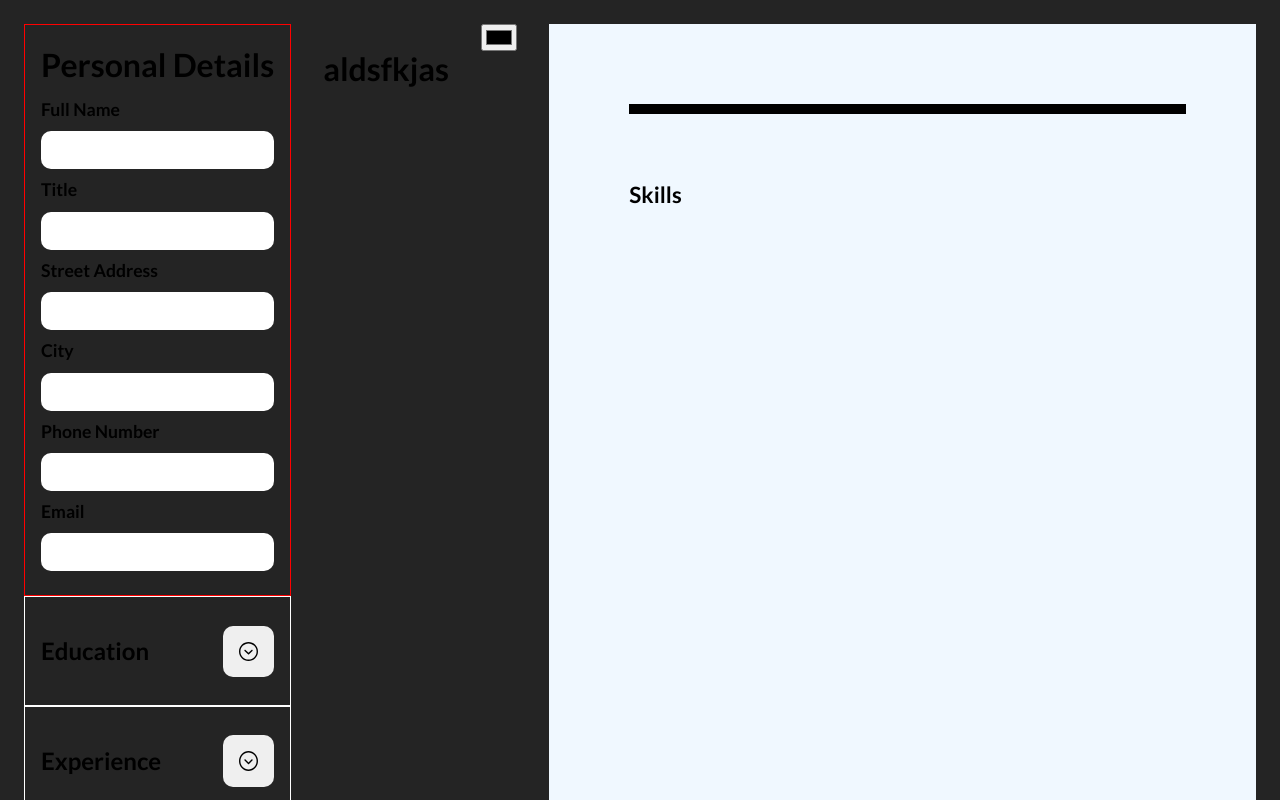
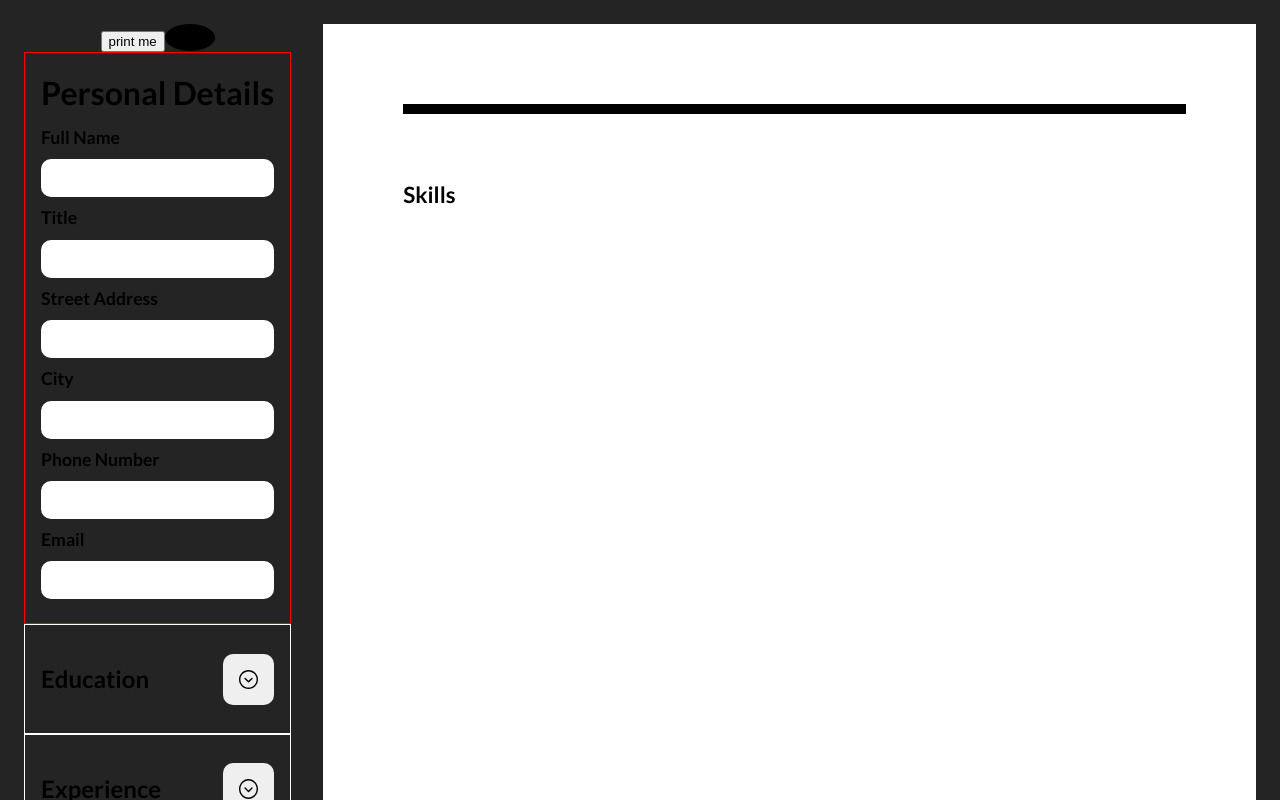
Before and after one commit to rzho17/react-cv-app, a React (Vite) app: page / in a window 1280 px wide. Shown: the top 800 px of the page. Built offline with nearby package versions, Linux system fonts and the light colour scheme.

Commit message:
added print button and fixed styles

```diff
--- a/src/App.jsx
+++ b/src/App.jsx
@@ -209,8 +209,30 @@ function App() {
     setColor({ color: item.target.value });
   }
 
+  const cvForm = document.querySelector(".cv--main");
+
+  function printWindow() {
+    window.print(cvForm);
+  }
+
   return (
     <main>
+      <div className="sidebar">
+        <input
+          className="printButton"
+          type="button"
+          name=""
+          id=""
+          value={"print me"}
+          onClick={printWindow}
+        />
+        <input
+          style={{ background: color.color, border: color.color }}
+          className="colorPicker"
+          type="color"
+          onChange={(evt) => updateColor(evt)}
+          value={color.color}
+        />
         <Form
           formData={personalFormData}
           handleChange={handleChange}
@@ -227,12 +249,8 @@ function App() {
           educationCondition={educationCondition}
           experienceCondition={experienceCondition}
         />
-      <h1 style={{ color: color.color }}>aldsfkjas</h1>
-      <input
-        type="color"
-        onChange={(evt) => updateColor(evt)}
-        value={color.color}
-      />
+      </div>
+
       <Cv
         personalFormData={personalFormData}
         educationData={educationData}
--- a/src/components/Cv.jsx
+++ b/src/components/Cv.jsx
@@ -24,7 +24,7 @@ export default function Cv({
         <p>(123) 456-7890</p>
         <p>no_reply@example.com</p>
       </div> */}
-      <Header personalFormData={personalFormData} />
+      <Header personalFormData={personalFormData} color={color} />
       {educationData.length >= 1 ? (
         <h3 style={{ color: color.color }}>Education</h3>
       ) : null}
--- a/src/components/Header.jsx
+++ b/src/components/Header.jsx
@@ -2,12 +2,14 @@ import "../styles/Cv.css";
 import "../styles/App.css";
 import "../styles/Header.css";
 
-export default function Header({ personalFormData }) {
+export default function Header({ personalFormData, color }) {
   return (
     //displays header info in the CV
     <div className="cv--header--container">
       <h1 className="cv--name">{personalFormData.fullName}</h1>
-      <h2 className="cv--title">{personalFormData.jobTitle}</h2>
+      <h2 style={{ color: color.color }} className="cv--title">
+        {personalFormData.jobTitle}
+      </h2>
       <p>{personalFormData.streetName}</p>
       <p>{personalFormData.cityName}</p>
       <p>{personalFormData.phone}</p>
--- a/src/styles/App.css
+++ b/src/styles/App.css
@@ -33,3 +33,18 @@ main {
   display: flex;
   flex-direction: column;
 }
+
+input[type="color"] {
+  border: none;
+  border-radius: 50%;
+  max-width: 5rem;
+  max-height: 5rem;
+  outline: none;
+
+  /* background-color: transparent; */
+}
+
+.colorPicker::-webkit-color-swatch {
+  border-color: transparent;
+  border-radius: 50%;
+}
--- a/src/styles/Cv.css
+++ b/src/styles/Cv.css
@@ -3,10 +3,10 @@
   flex-direction: column;
   align-items: flex-start;
 
-  height: 28cm;
+  /* height: 28cm; */
   width: 21cm;
   color: black;
-  background-color: aliceblue;
+  background-color: white;
 
   padding: 5rem;
 }
--- a/src/styles/EducationContainer.css
+++ b/src/styles/EducationContainer.css
@@ -51,3 +51,26 @@
   padding: 0.8rem;
   text-align: left;
 }
+
+@media print {
+  @page {
+    size: A4 portrait;
+    margin: 0;
+  }
+
+  html,
+  body {
+    margin: 0;
+    padding: 0;
+    /* width: 100%; */
+  }
+  body {
+    -webkit-print-color-adjust: exact;
+  }
+
+  .form--container,
+  .colorPicker,
+  .printButton {
+    display: none;
+  }
+}
--- a/src/styles/Experience.css
+++ b/src/styles/Experience.css
@@ -28,7 +28,6 @@
 .cv--job-description {
   width: 400px;
   word-wrap: break-word;
-  border: 1px solid red;
   margin-top: 1.2rem;
 }
 
```
Lines whose indentation alone changed are shown as unchanged.
